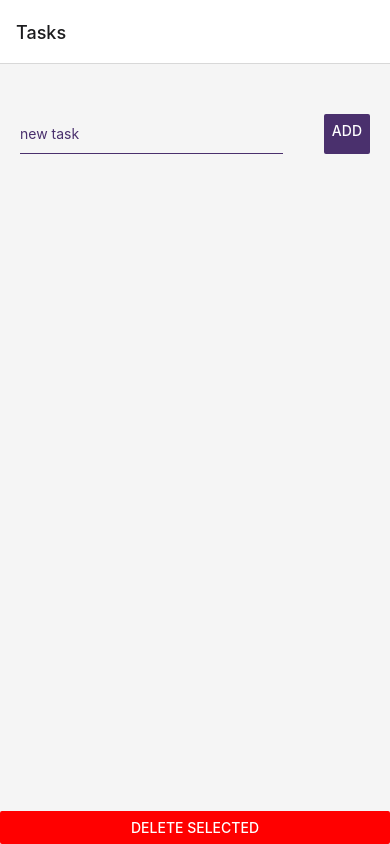
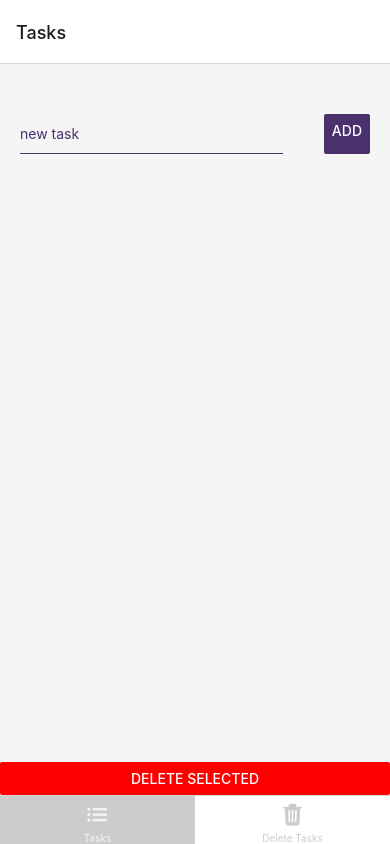
Before and after one commit to mihailpozarski/react-native-first-proyect, a React Native app: screen / in a window 390 px wide. Built offline with nearby package versions, Linux system fonts and the light colour scheme.

Commit message:
feat(App): migrate to tabs navigation with sub stack navigation

```diff
--- a/App.js
+++ b/App.js
@@ -5,13 +5,14 @@ import {
 } from 'react-native';
 import { styles } from './styles';
 import { colors } from './constants/colors';
-import { DeleteScreen, TasksScreen } from './components/index';
+import { DeleteAllScreen, TasksNavigation } from './components/index';
 import { useFonts } from 'expo-font';
 import { TasksContextProvider } from './context/TasksContext';
 import { NavigationContainer } from '@react-navigation/native';
-import { createNativeStackNavigator } from '@react-navigation/native-stack';
+import { createBottomTabNavigator } from '@react-navigation/bottom-tabs';
+import Ionicons from '@expo/vector-icons/Ionicons';
 
-const Stack = createNativeStackNavigator();
+const Tab = createBottomTabNavigator();
 
 export default function App() {
   const [loaded] = useFonts({
@@ -31,13 +32,39 @@ export default function App() {
   }
 
   return (
-    <NavigationContainer>
-      <TasksContextProvider>
-        <Stack.Navigator>
-          <Stack.Screen name="Tasks" component={TasksScreen} />
-          <Stack.Screen name="Delete" component={DeleteScreen} />
-        </Stack.Navigator>
-      </TasksContextProvider>
-    </NavigationContainer>
+    <TasksContextProvider>
+      <NavigationContainer>
+        <Tab.Navigator
+          initialRouteName="Tasks"
+          screenOptions={{
+            headerShown: false,
+            tabBarActiveTintColor: colors.primary,
+            tabBarActiveBackgroundColor: colors.secondary,
+            tabBarInactiveTintColor: colors.secondary,
+          }}>
+          <Tab.Screen
+            name="TasksNavigation"
+            component={TasksNavigation}
+            options={{
+              tabBarLabel: 'Tasks',
+              tabBarIcon: ({ color, size }) => (
+                <Ionicons name="ios-list" color={color} size={size} />
+              ),
+            }}
+
+          />
+          <Tab.Screen
+            name="DeleteNavigation"
+            component={DeleteAllScreen}
+            options={{
+              tabBarLabel: 'Delete Tasks',
+              tabBarIcon: ({ color, size }) => (
+                <Ionicons name="ios-trash" color={color} size={size} />
+              ),
+            }}
+          />
+        </Tab.Navigator>
+      </NavigationContainer>
+    </TasksContextProvider>
   );
 }
```
